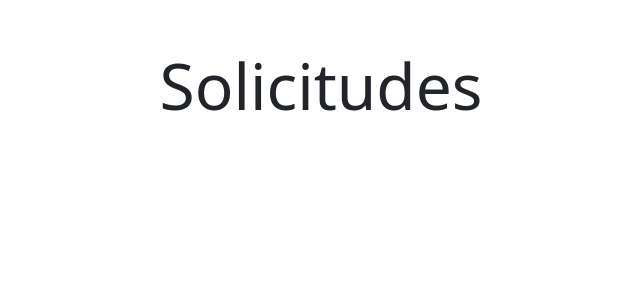
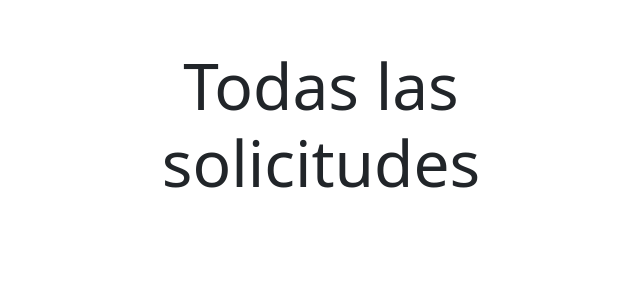
Before and after one commit to julianpenacun/helpdesk, a Django app: page /solicitudes/todo/ in a window 1280 px wide. Shown: the part 56-356 px from the top of the page, without its empty margins (319-959 px from the left). Run offline with Django 5.2, Linux system fonts and the light colour scheme; the visitor is signed in with stand-in values (Sample User, id 1); data that the repository does not hold is empty.

Commit message:
Agrego en test las configuraciones de views.py

```diff
--- a/Solicitud/templates/html/detalle_solicitud.html
+++ b/Solicitud/templates/html/detalle_solicitud.html
@@ -11,7 +11,7 @@
                     <h1 class="text-center display-3 py-5">{{solicitud.titulo}}</h1>
                     {% csrf_token %}
                     {{formulario.as_p}}
-                    <button class="btn btn-primary my-1">Guardar</button>
+                    <button class="btn btn-primary my-1">Actualizar</button>
                 </form>
 
                 <form action="{% url 'solicitudes_completa' solicitud.id %}" method="POST">
--- a/Solicitud/templates/html/solicitud.html
+++ b/Solicitud/templates/html/solicitud.html
@@ -7,7 +7,7 @@
     <div class="row">
         <div class="col-md-6 offset-md-3 mb-4">
             {% csrf_token %}
-            <h1 class="text-center display-3 py-5">Solicitudes</h1>
+            <h1 class="text-center display-3 py-5">{{titulo}}</h1>
 
             <ol class="list-group">
                 {% for solicitud in lista_solicitudes %}
--- a/Solicitud/views.py
+++ b/Solicitud/views.py
@@ -76,6 +76,7 @@ def Solicitud(request):
     solicitud = Solicitudes.objects.filter(fecha_finalización__isnull=True)
     return render(request, 'html/solicitud.html', {
         'lista_solicitudes': solicitud,
+        'titulo':'Solicitudes Pendientes'
     })
 
 @login_required
@@ -85,6 +86,7 @@ def Solicitud_Todas(request):
     solicitud = Solicitudes.objects.all
     return render(request, 'html/solicitud.html', {
         'lista_solicitudes': solicitud,
+        'titulo':'Todas las solicitudes'
     })
 
 @login_required
```
